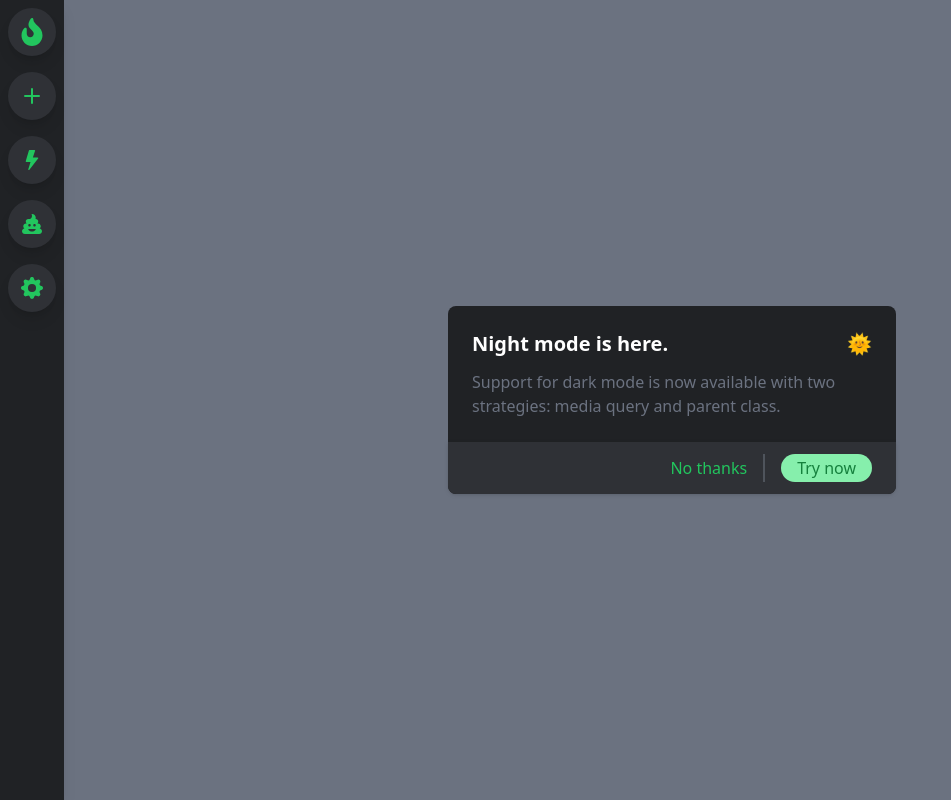
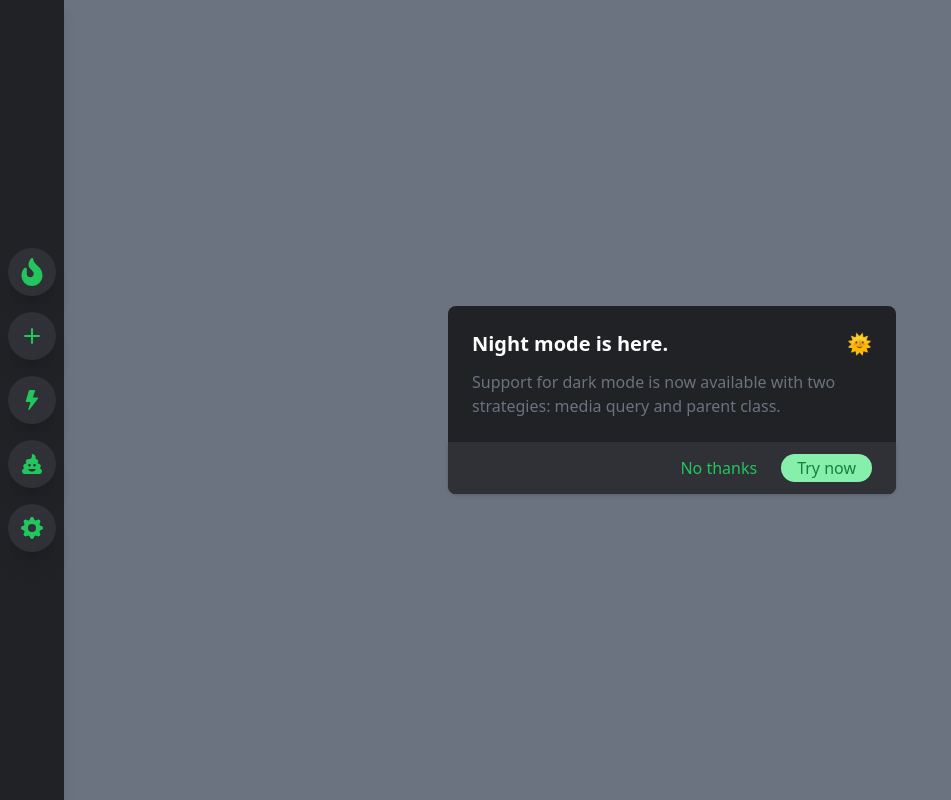
Before and after one commit to lovindata/reactbyexamples, a React (Create React App) app: page / in a window 1280 px wide. Shown: the whole page, without its empty margins (0-951 px from the left). Built offline with nearby package versions, Linux system fonts and the light colour scheme.

Commit message:
[DEV] ✨ Finished `darkMode`

```diff
--- a/src/_12_tlwdcss_basics/App.css
+++ b/src/_12_tlwdcss_basics/App.css
@@ -12,10 +12,11 @@
     - `rounded-<?>` means changing the border
     - `transition-all` means transition from the static to the variant state
     - `cursor-pointer` means changing the user cursor
+    - `flex-shrink-0` means defined `flex` not shrinkable
     */
-    @apply relative mx-auto mt-2 mb-2 flex h-12 w-12 cursor-pointer
-    items-center justify-center rounded-3xl bg-gray-800 text-green-500 shadow-lg
-    transition-all duration-300 ease-linear hover:rounded-xl hover:bg-green-600 hover:text-white;
+    @apply relative mx-auto my-2 flex h-12 w-12 flex-shrink-0 cursor-pointer items-center
+    justify-center rounded-3xl bg-gray-200 text-green-500 shadow-xl transition-all
+    duration-300 ease-linear hover:rounded-xl hover:bg-green-600 hover:text-black dark:bg-gray-800 dark:hover:text-white;
   }
 
   .sidebar-tooltip {
@@ -26,6 +27,6 @@
     - `scale-0` means all size 0 (in percentage)
     */
     @apply absolute left-14 m-2 min-w-max origin-left scale-0 rounded-md
-     bg-gray-900 p-2 text-xs font-bold text-white transition-all duration-100;
+    bg-gray-100 p-2 text-xs font-bold text-black transition-all duration-100 dark:bg-gray-900 dark:text-white;
   }
 }
--- a/src/_12_tlwdcss_basics/App.tsx
+++ b/src/_12_tlwdcss_basics/App.tsx
@@ -1,18 +1,22 @@
 import "./App.css";
 import { SideBar } from "./components/SideBar";
 import { DarkMode } from "./components/DarkMode";
+import { useState } from "react";
 
 // Main component
 function App(): JSX.Element {
+  // Logic
+  const [isDark, setSwitchDark] = useState(true);
+
   // Render
   return (
-    <div className="App flex bg-gray-500">
+    <div className={`App flex bg-gray-500 ${!isDark ? "" : "dark"}`}>
       {/* SideBar */}
       <SideBar />
 
       {/* Other components */}
       <div className="flex flex-1 flex-col">
-        <DarkMode />
+        <DarkMode isDark={isDark} setSwitchDark={setSwitchDark} />
       </div>
     </div>
   );
--- a/src/_12_tlwdcss_basics/components/DarkMode.tsx
+++ b/src/_12_tlwdcss_basics/components/DarkMode.tsx
@@ -1,10 +1,19 @@
-export const DarkMode = () => (
-  <div className="m-auto flex max-w-md flex-col space-y-3 rounded-lg bg-gray-900">
+interface DarkModeProps {
+  isDark: boolean;
+  setSwitchDark: React.Dispatch<React.SetStateAction<boolean>>;
+}
+
+export const DarkMode = (props: DarkModeProps) => {
+  // Render
+  return (
+    <div className="m-auto flex max-w-md flex-col space-y-3 rounded-lg bg-gray-100 dark:bg-gray-900">
       {/* Title & Switch mode icon*/}
       <div className="flex justify-between px-6 pt-6">
-      <h1 className="text-xl font-bold text-white">Night mode is here.</h1>
-      <button className="cursor-pointer select-none text-xl transition-all hover:rotate-45" onClick={() => {}}>
-        🌞
+        <h1 className="text-xl font-bold dark:text-white">Night mode is here.</h1>
+        <button
+          className="cursor-pointer select-none text-xl transition-all hover:rotate-45"
+          onClick={() => props.setSwitchDark(!props.isDark)}>
+          {!props.isDark ? "🌚" : "🌞"}
         </button>
       </div>
 
@@ -14,14 +23,14 @@ export const DarkMode = () => (
       </p>
 
       {/* Footer */}
-    <div className="flex items-center justify-end space-x-4 rounded-b-lg bg-gray-800 py-3 px-6 font-medium drop-shadow">
+      <div className="flex select-none items-center justify-end space-x-6 rounded-b-lg bg-gray-200 py-3 px-6 font-medium drop-shadow dark:bg-gray-800">
         <div className="cursor-pointer text-green-500 hover:text-green-400">No thanks</div>
-      <span className="bg h-full w-0.5 bg-gray-600" />
         <div
-        className="cursor-pointer rounded-full bg-green-300 py-0.5 px-4 text-green-700
-       hover:bg-green-200 hover:text-green-600">
+          className="cursor-pointer rounded-full bg-green-300 py-0.5 px-4
+           text-green-700 hover:bg-green-200 hover:text-green-600">
           Try now
         </div>
       </div>
     </div>
   );
+};
--- a/src/_12_tlwdcss_basics/components/SideBar.tsx
+++ b/src/_12_tlwdcss_basics/components/SideBar.tsx
@@ -10,7 +10,7 @@ export const SideBar = () => {
       - `flex-col` main axis vertically & cross axis horizontally
       - `h-screen` take the entire height of the viewport
       */
-    <div className="top-0 left-0 m-0 flex h-screen w-16 flex-col bg-gray-900 text-white shadow-lg">
+    <div className="flex h-screen w-16 flex-col justify-center bg-gray-100 shadow-lg dark:bg-gray-900">
       <SideBarIcon icon={<FaFire size="28" />} text={"tooltip fire 🔥"} />
       <SideBarIcon icon={<BsPlus size="32" />} text={"tooltip plus 🌈"} />
       <SideBarIcon icon={<BsFillLightningFill size="20" />} text={"tooltip light ✨"} />
```
Also changed, not shown: 1 other file (tests, documents, lock files or other folders). Lines whose indentation alone changed are shown as unchanged.
